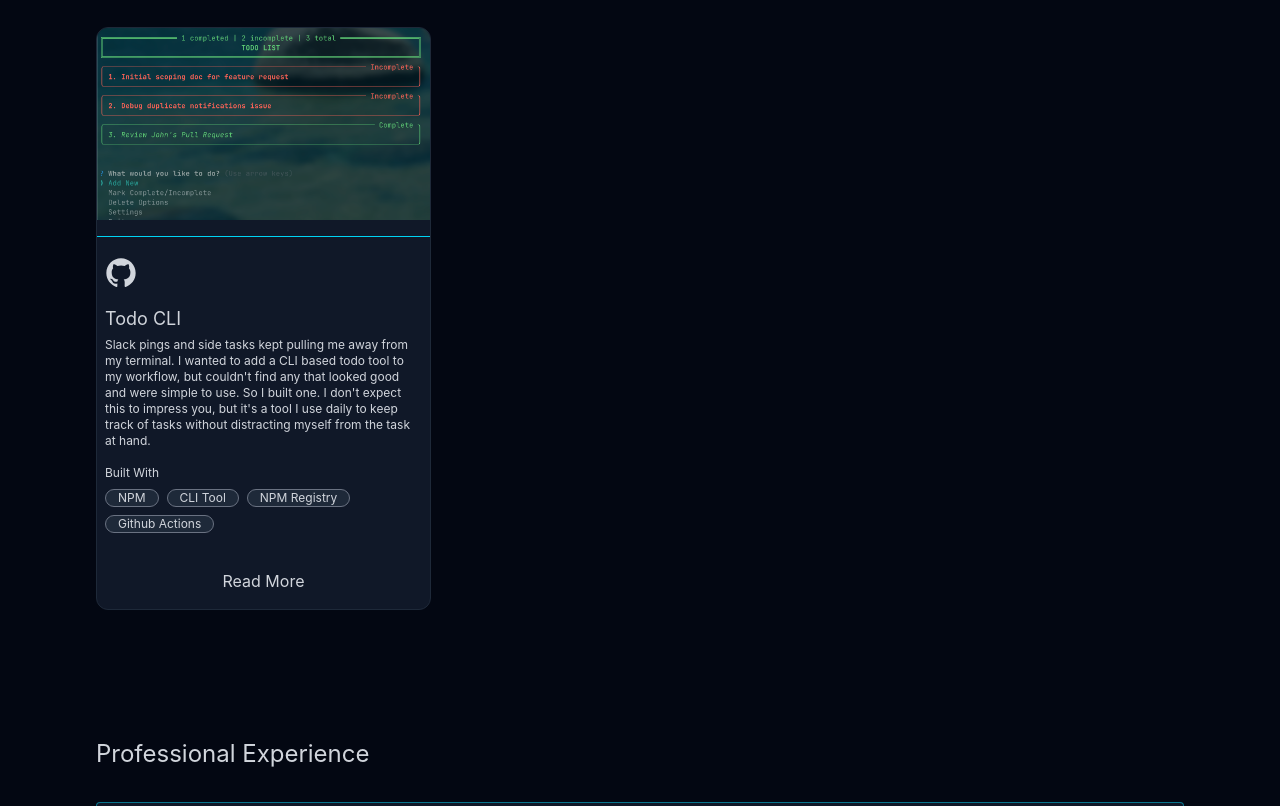
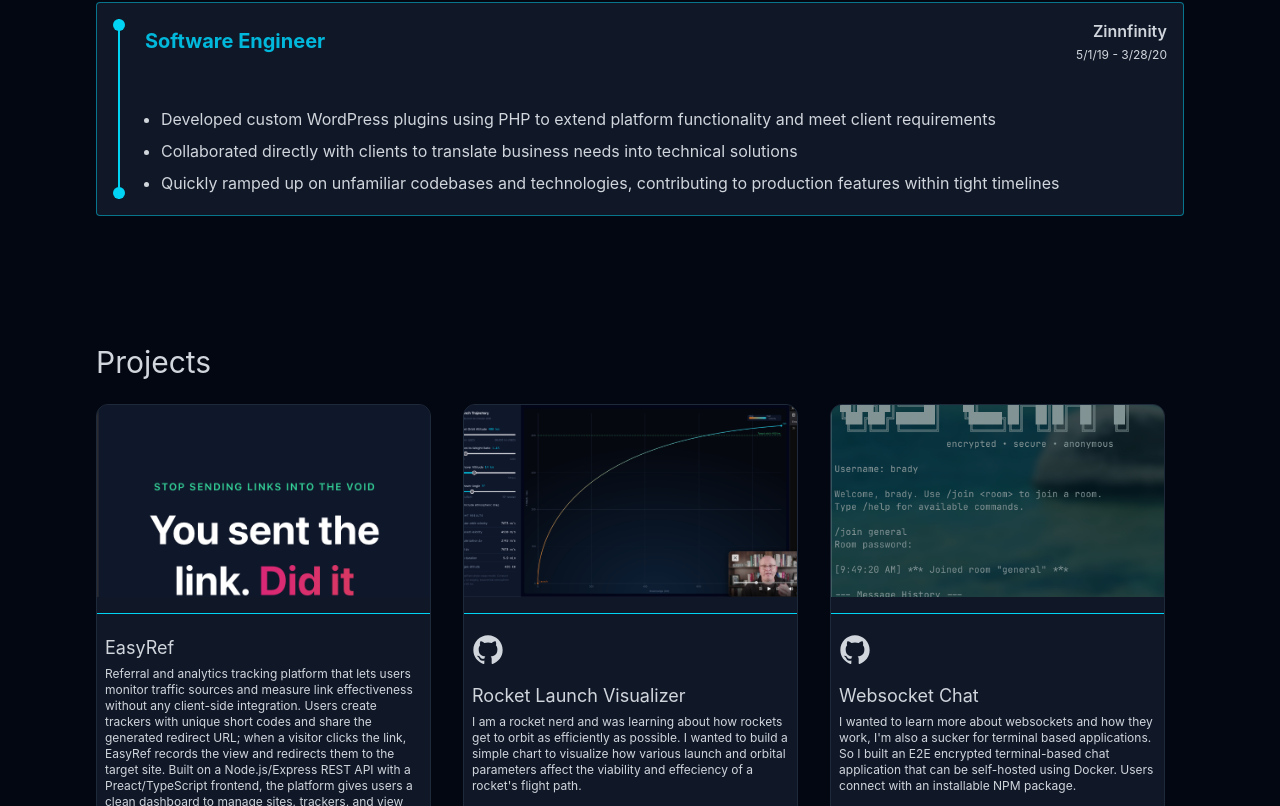
Before and after one commit to bradybridges/svelte-portfolio, a SvelteKit app: page / in a window 1280 px wide. Shown: the part 1574-2380 px from the top of the page. Built offline with nearby package versions, Linux system fonts and the light colour scheme.

Commit message:
ui: move experience section above projects

```diff
--- a/src/routes/+page.svelte
+++ b/src/routes/+page.svelte
@@ -8,6 +8,6 @@
 
 <HeroSection />
 <StatusSection />
+<ExperienceSection />
 <ProjectsSection />
-<ExperienceSection />
 <ContactForm />
```
